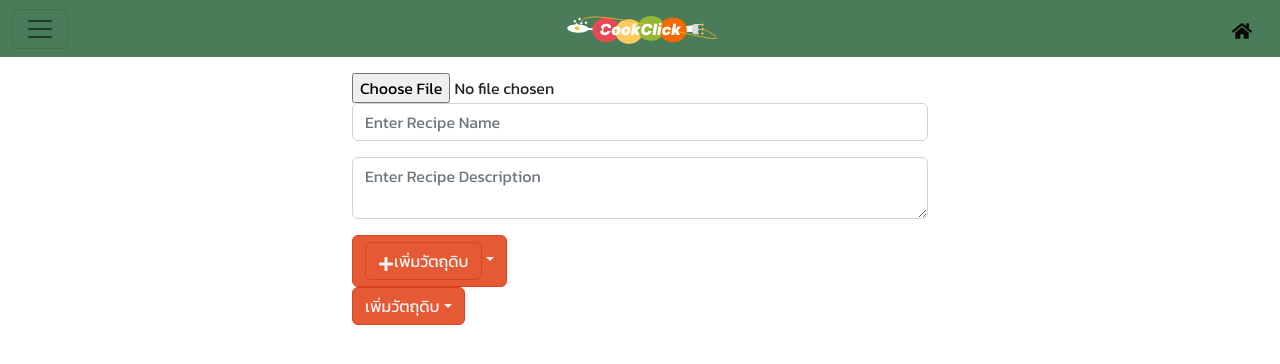
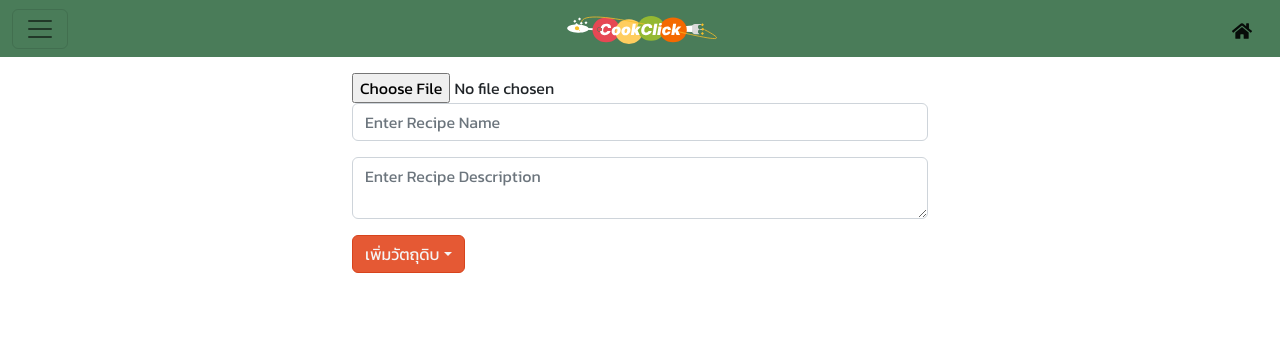
Before and after one commit to Koongpao/CookClickPublic, a React (Create React App) app in the folder frontend/: page /add in a window 1280 px wide. Shown: the top 364 px of the page. Built offline with nearby package versions, Linux system fonts and the light colour scheme.

Commit message:
fix dropdown

```diff
--- a/frontend/src/pages/Add.js
+++ b/frontend/src/pages/Add.js
@@ -104,14 +104,12 @@ function Add() {
               as="textarea"
             />
           </Form.Group>
-          <Dropdown>
-            <Dropdown.Toggle id="dropdown-custom-components">
-              <Button>
-                <FaPlus />
-                เพิ่มวัตถุดิบ
-              </Button>
-            </Dropdown.Toggle>
 
+          <DropdownButton
+            as={ButtonGroup}
+            id="dropdown-variant-primary"
+            title="เพิ่มวัตถุดิบ"
+          >
             <Dropdown.Menu as={CustomMenu}>
               {alling.map((ing, index) => (
                 <Dropdown.Item
@@ -123,22 +121,6 @@ function Add() {
                 </Dropdown.Item>
               ))}
             </Dropdown.Menu>
-          </Dropdown>
-          <DropdownButton
-            as={ButtonGroup}
-            id="dropdown-variant-primary"
-            title="เพิ่มวัตถุดิบ"
-          >
-            <Dropdown.Item as={CustomMenu} />
-            {alling.map((ing, index) => (
-              <Dropdown.Item
-                key={index}
-                tag="button"
-                onClick={() => addEntryClick(ing)}
-              >
-                {ing.ingname}
-              </Dropdown.Item>
-            ))}
           </DropdownButton>
           <div>
             {uniqueIng.map((ing) => (
```
